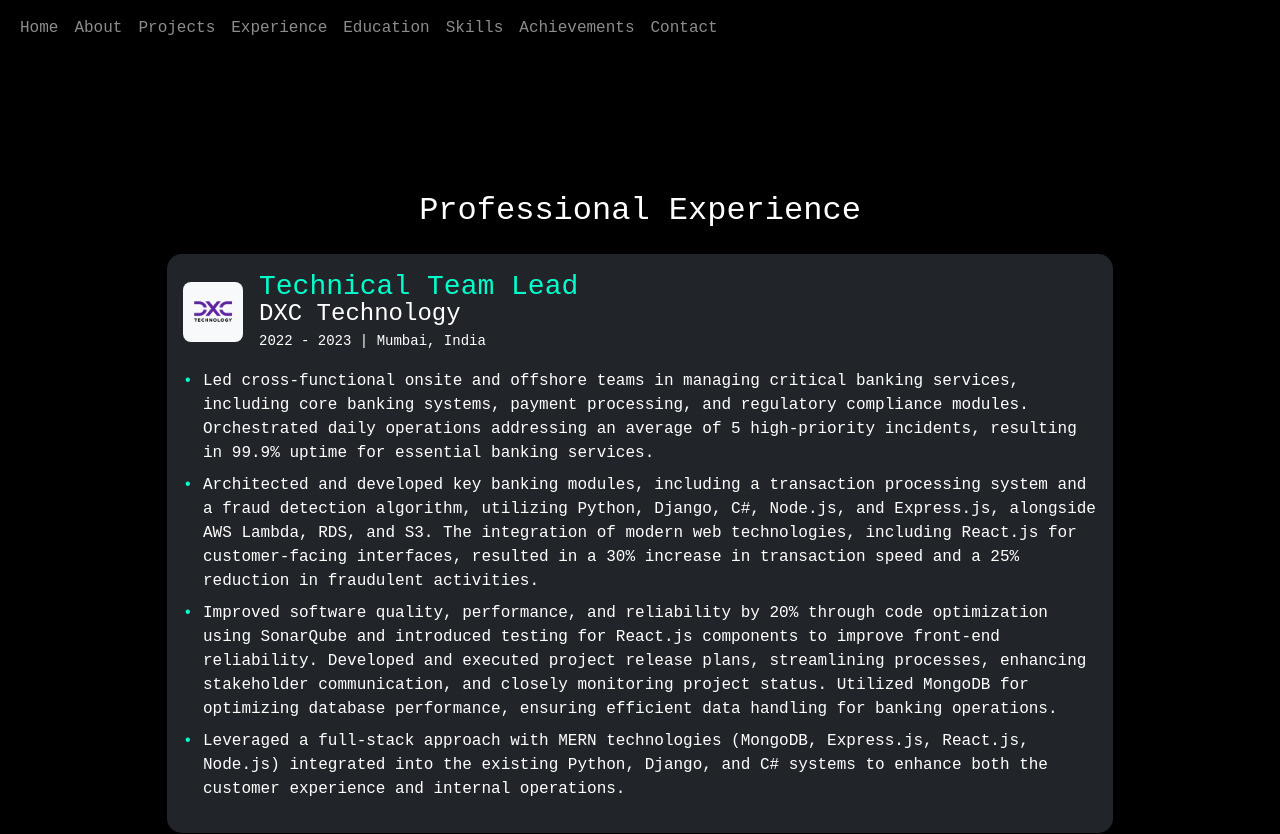
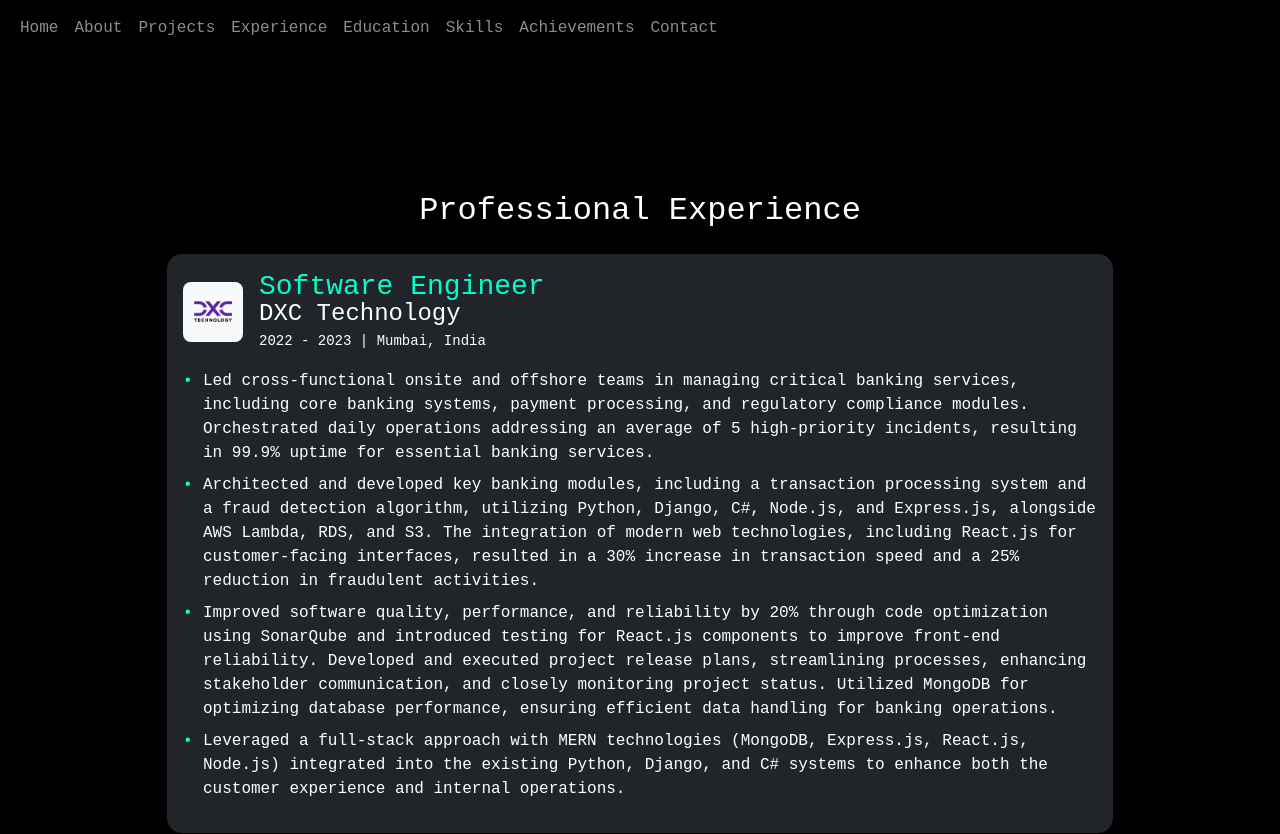
Before and after one commit to abhishekbagde/my-portfolio, a Next.js app: page /experience in a window 1280 px wide. Shown: the top 834 px of the page. Built offline with nearby package versions, Linux system fonts and the light colour scheme.

Commit message:
Update experience page.js

```diff
--- a/src/app/experience/page.js
+++ b/src/app/experience/page.js
@@ -42,7 +42,7 @@
     {
       logo: "/images/dxc-logo.png",
       company: "DXC Technology",
-      role: "Technical Team Lead",
+      role: "Software Engineer",
       period: "2022 - 2023",
       location: "Mumbai, India",
       responsibilities: [
```
